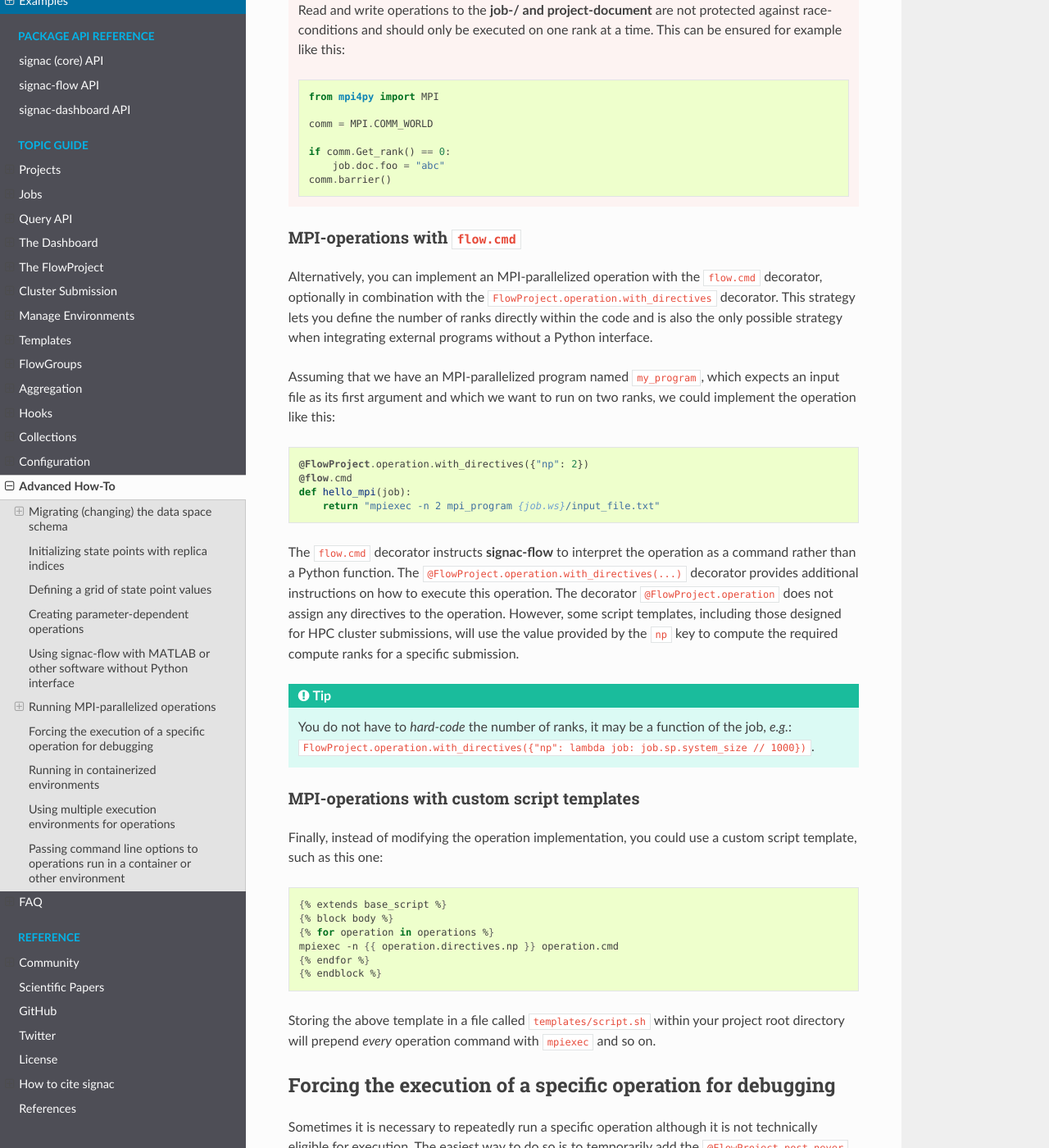
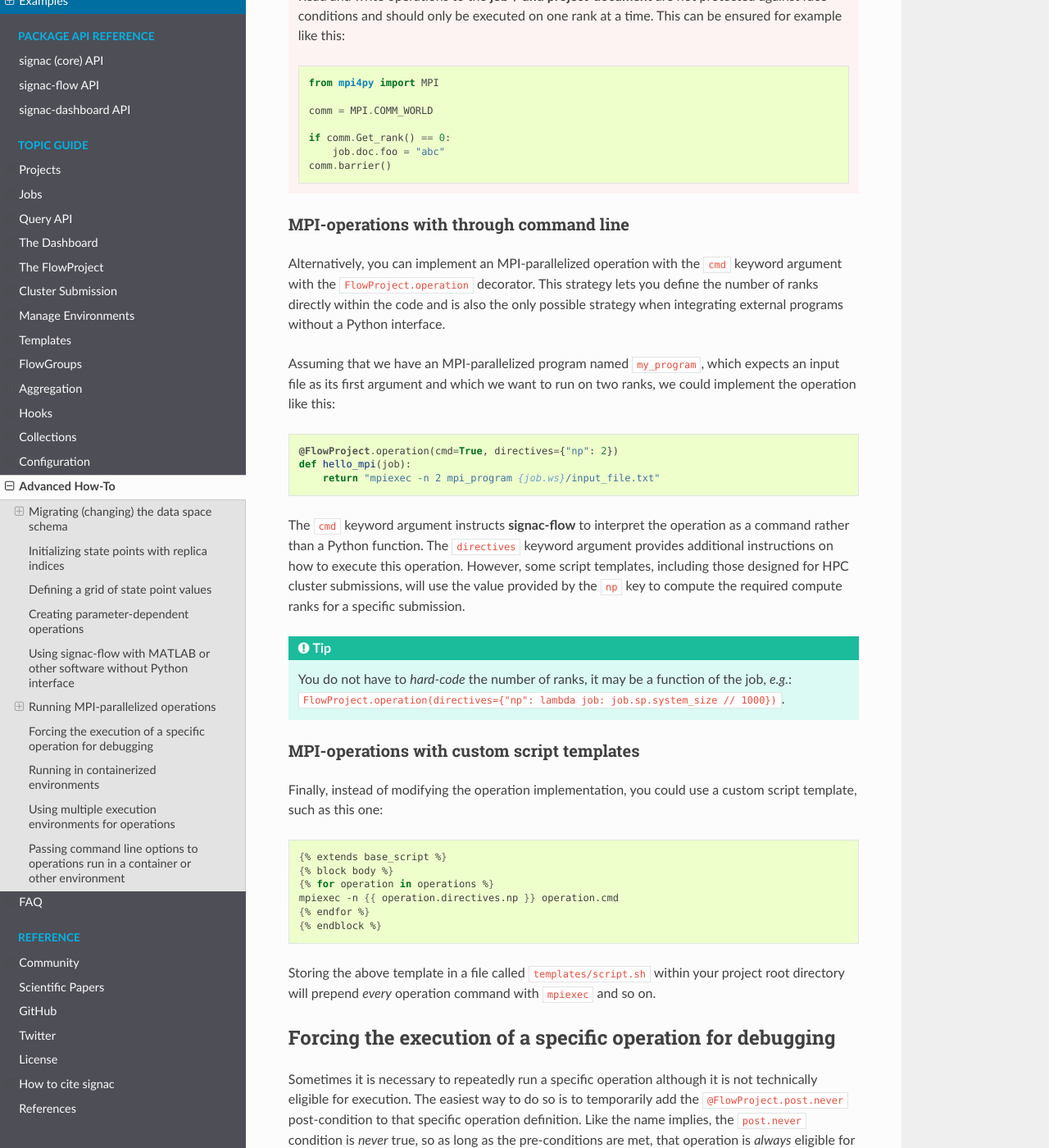
Before and after one commit to glotzerlab/signac-docs, a Sphinx documentation site: the page built from docs/source/recipes.rst, in a window 1280 px wide and 1400 px high, scrolled down 4641 px. Shown: the whole window at 82% size. Built offline with Sphinx 7.4.7 and the Read the Docs theme 2.0.0, drawn with Linux system fonts in a browser that asks for light colours; some of the changed text lies outside the part shown.

Commit message:
fix: Update flow syntax.
- Remove @flow.cmd
- Remove @FlowProject.operation.with_directives
- Remove @FlowGroup.with_directives

```diff
--- a/docs/source/recipes.rst
+++ b/docs/source/recipes.rst
@@ -173,7 +173,7 @@ Assuming that we have an operation called *foo*, which depends on parameter *bar
 Using signac-flow with MATLAB or other software without Python interface
 ========================================================================
 
-The easiest way to integrate software that has no native Python interface is to implement **signac-flow** operations in combination with the ``flow.cmd`` decorator.
+The easiest way to integrate software that has no native Python interface is to implement **signac-flow** operations in combination with the ``FlowProject.operation`` ``cmd`` keyword argument.
 Assuming that we have a MATLAB script called ``prog.m`` within the project root directory:
 
 .. code-block:: matlab
@@ -190,8 +190,7 @@ Then, we could implement a simple operation that passes it some metadata paramet
 
 .. code-block:: python
 
-    @FlowProject.operation
-    @flow.cmd
+    @FlowProject.operation(cmd=True)
     def compute_volume(job):
         return "matlab -r 'prog {job.sp.foo} {job.sp.bar}' > {job.ws}/output.txt"
 
@@ -246,24 +245,22 @@ You could run this operation directly with: ``mpiexec -n 2 python project.py run
         comm.barrier()
 
 
-MPI-operations with ``flow.cmd``
---------------------------------
+MPI-operations with through command line
+----------------------------------------
 
-Alternatively, you can implement an MPI-parallelized operation with the ``flow.cmd`` decorator, optionally in combination with the ``FlowProject.operation.with_directives`` decorator.
+Alternatively, you can implement an MPI-parallelized operation with the ``cmd`` keyword argument with the ``FlowProject.operation`` decorator.
 This strategy lets you define the number of ranks directly within the code and is also the only possible strategy when integrating external programs without a Python interface.
 
 Assuming that we have an MPI-parallelized program named ``my_program``, which expects an input file as its first argument and which we want to run on two ranks, we could implement the operation like this:
 
 .. code-block:: python
 
-    @FlowProject.operation.with_directives({"np": 2})
-    @flow.cmd
+    @FlowProject.operation(cmd=True, directives={"np": 2})
     def hello_mpi(job):
         return "mpiexec -n 2 mpi_program {job.ws}/input_file.txt"
 
-The ``flow.cmd`` decorator instructs **signac-flow** to interpret the operation as a command rather than a Python function.
-The ``@FlowProject.operation.with_directives(...)`` decorator provides additional instructions on how to execute this operation.
-The decorator ``@FlowProject.operation`` does not assign any directives to the operation.
+The ``cmd`` keyword argument instructs **signac-flow** to interpret the operation as a command rather than a Python function.
+The ``directives`` keyword argument provides additional instructions on how to execute this operation.
 However, some script templates, including those designed for HPC cluster submissions, will use the value provided by the ``np`` key to compute the required compute ranks for a specific submission.
 
 .. todo::
@@ -272,7 +269,7 @@ However, some script templates, including those designed for HPC cluster submiss
 
 .. tip::
 
-  You do not have to *hard-code* the number of ranks, it may be a function of the job, *e.g.*: ``FlowProject.operation.with_directives({"np": lambda job: job.sp.system_size // 1000})``.
+  You do not have to *hard-code* the number of ranks, it may be a function of the job, *e.g.*: ``FlowProject.operation(directives={"np": lambda job: job.sp.system_size // 1000})``.
 
 
 MPI-operations with custom script templates
@@ -325,7 +322,7 @@ For example, assuming that we wanted to use a singularity container named ``soft
 
 .. code-block:: jinja
 
-    @Project.operation.with_directives({"executable": "singularity exec software.simg python"})
+    @Project.operation(directives={"executable": "singularity exec software.simg python"})
     def containerized_operation(job):
         pass
 
@@ -400,23 +397,23 @@ different environment.
     desktop = Project.make_group(name="desktop")
 
 
-    @supercomputer.with_directives(
-        directives=dict(
-            ngpu=4, executable="singularity exec --nv /path/to/container python"
-        )
+    @supercomputer(
+        directives={
+            "ngpu": 4, "executable": "singularity exec --nv /path/to/container python"
+        }
     )
-    @laptop.with_directives(directives=dict(ngpu=0))
-    @desktop.with_directives(directives=dict(ngpu=1))
+    @laptop(directives={"ngpu": 0})
+    @desktop(directives={"ngpu": 1})
     @Project.operation
     def op1(job):
         pass
 
 
-    @supercomputer.with_directives(
+    @supercomputer(
         directives=dict(nranks=40, executable="singularity exec /path/to/container python")
     )
-    @laptop.with_directives(directives=dict(nranks=4))
-    @desktop.with_directives(directives=dict(nranks=8))
+    @laptop(directives={"nranks": 4})
+    @desktop(directives={"nranks": 8})
     @Project.operation
     def op2(job):
         pass
@@ -462,7 +459,7 @@ argument to tell an operation executed in a container to run in debug mode.
 
     @debug
     @Project.post.isfile("a.txt")
-    @Project.operation.with_directives({"executable": "/path/to/container exec python3"})
+    @Project.operation(directives={"executable": "/path/to/container exec python3"})
     def op1(job):
         with open(job.fn("a.txt"), "w") as fh:
             fh.write("hello world")
```
Also changed, not shown: docs/source/cluster_submission.rst (+7 -7 lines), docs/source/flow-group.rst (+7 -8 lines).
